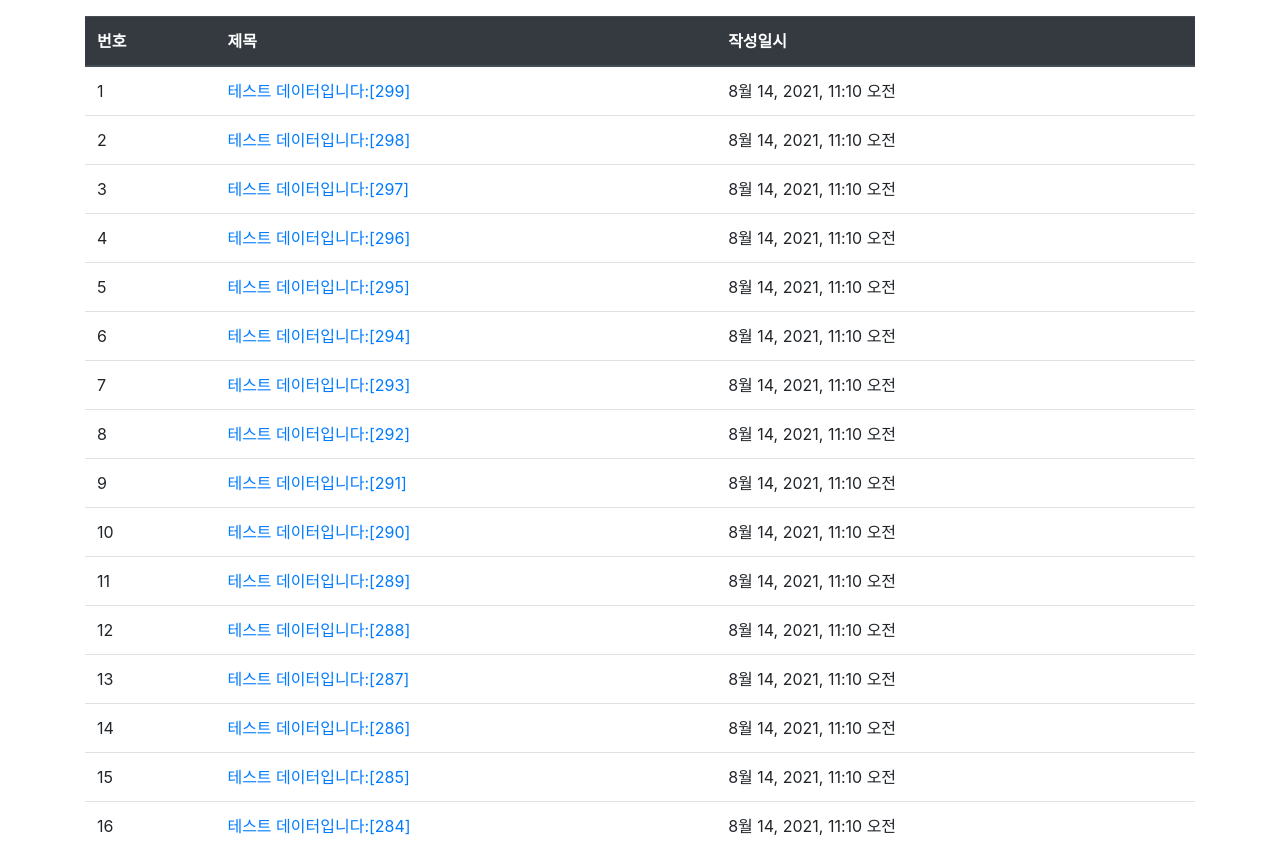
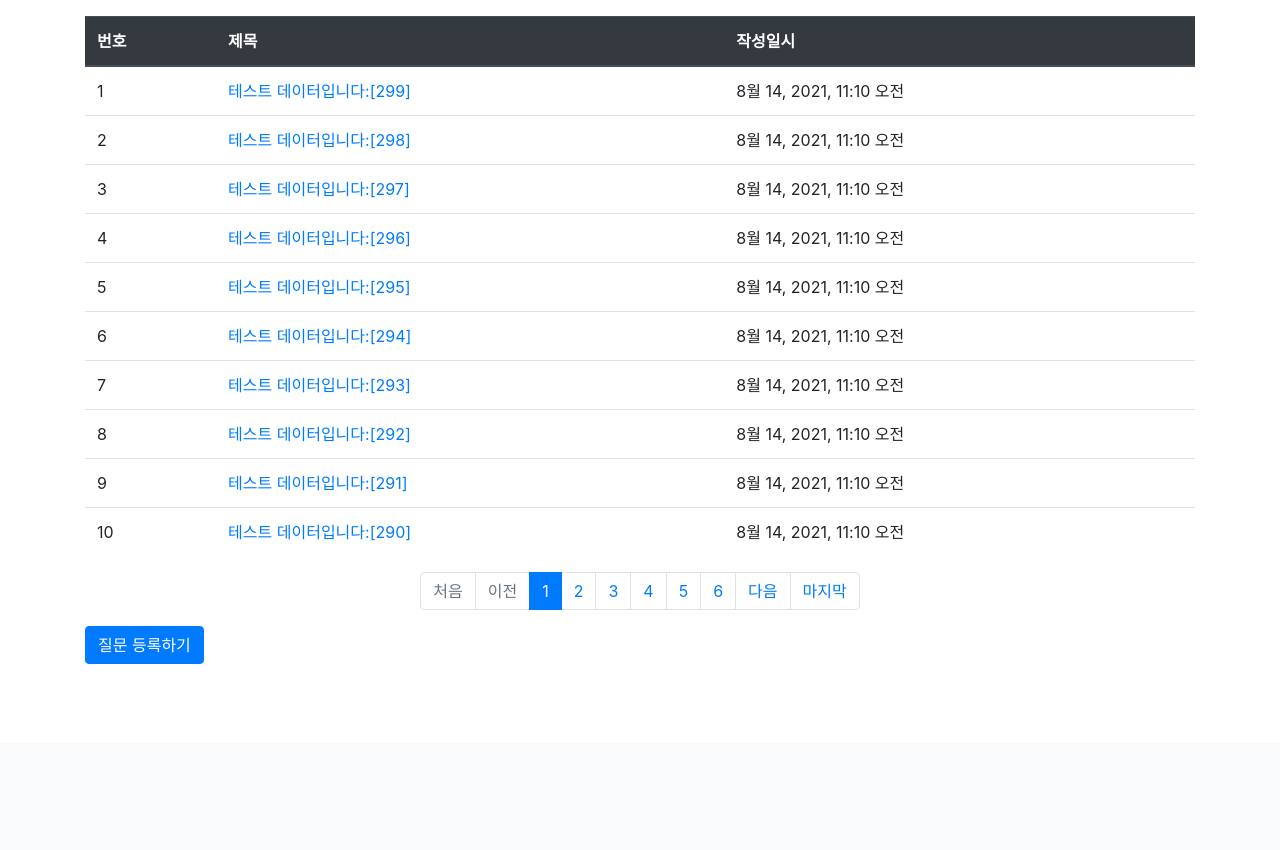
Before and after one commit to ss820938ss/mysite, a Django app: page /pybo/ in a window 1280 px wide. Shown: the part 57-907 px from the top of the page. After the commit the page ends 721 px from the top, so only its background shows below. Run offline with Django 3.2, Linux system fonts and the light colour scheme; data comes from the database, SQL or seed files in the repository; both versions use the stored data as it was after the commit; some libraries are stand-ins or nearby versions.

Commit message:
점프투장고 3-02 완료

```diff
--- a/pybo/views.py
+++ b/pybo/views.py
@@ -6,14 +6,24 @@ from django.shortcuts import render, get_object_or_404, redirect
 from django.utils import timezone
 from .models import Question
 from .forms import QuestionForm, AnswerForm
+from django.core.paginator import Paginator
 
 
 def index(request):
     """
     pybo 목록 출력
     """
+    # 입력 파라미터
+    page = request.GET.get('page', '1')  # 페이지
+
+    # 조회
     question_list = Question.objects.order_by('-create_date')
-    context = {'question_list': question_list}
+
+    # 페이징처리
+    paginator = Paginator(question_list, 10)  # 페이지당 10개씩 보여주기
+    page_obj = paginator.get_page(page)
+
+    context = {'question_list': page_obj}
     return render(request, 'pybo/question_list.html', context)
 
 
--- a/templates/pybo/question_list.html
+++ b/templates/pybo/question_list.html
@@ -36,6 +36,71 @@
         </tbody>
     </table>
 
+    <!-- 페이징처리 시작 -->
+    <ul class="pagination justify-content-center">
+
+        <!-- 첫페이지 -->
+        {% if question_list.has_previous %}
+        <li class="page-item">
+            <a class="page-link" href="?page=1">처음</a>
+        </li>
+        {% else %}
+        <li class="page-item disabled">
+            <a class="page-link" tabindex="-1" aria-disabled="true" href="?page=1">처음</a>
+        </li>
+        {% endif %}
+
+        <!-- 이전페이지 -->
+        {% if question_list.has_previous %}
+        <li class="page-item">
+            <a class="page-link" href="?page={{ question_list.previous_page_number }}">이전</a>
+        </li>
+        {% else %}
+        <li class="page-item disabled">
+            <a class="page-link" tabindex="-1" aria-disabled="true" href="#">이전</a>
+        </li>
+        {% endif %}
+
+        <!-- 페이지리스트 -->
+        {% for page_number in question_list.paginator.page_range %}
+        {% if page_number >= question_list.number|add:-2 and page_number <= question_list.number|add:5 %}
+            {% if page_number == question_list.number %}
+            <li class="page-item active" aria-current="page">
+                <a class="page-link" href="?page={{ page_number }}">{{ page_number }}</a>
+            </li>
+            {% else %}
+            <li class="page-item">
+                <a class="page-link" href="?page={{ page_number }}">{{ page_number }}</a>
+            </li>
+            {% endif %}
+        {% endif %}
+        {% endfor %}
+
+        <!-- 다음페이지 -->
+        {% if question_list.has_next %}
+        <li class="page-item">
+            <a class="page-link" href="?page={{ question_list.next_page_number }}">다음</a>
+        </li>
+        {% else %}
+        <li class="page-item disabled">
+            <a class="page-link" tabindex="-1" aria-disabled="true" href="#">다음</a>
+        </li>
+        {% endif %}
+
+        <!-- 끝페이지 -->
+        {% if question_list.has_next %}
+        <li class="page-item">
+            <a class="page-link" href="?page={{ question_list.paginator.num_pages }}">마지막</a>
+        </li>
+        {% else %}
+        <li class="page-item disabled">
+            <a class="page-link" tabindex="-1" aria-disabled="true" href="?page={{ question_list.paginator.num_pages }}">마지막</a>
+        </li>
+        {% endif %}
+
+    </ul>
+    <!-- 페이징처리 끝 -->
+
     <a href="{% url 'pybo:question_create' %}" class="btn btn-primary">질문 등록하기</a>
 
 </div>
```
Also changed, not shown: db.sqlite3.
